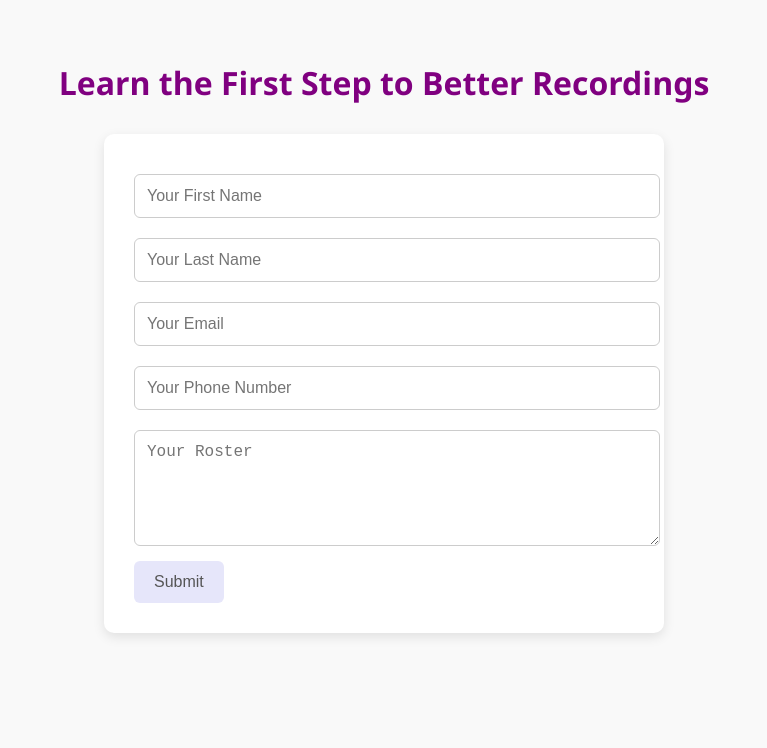
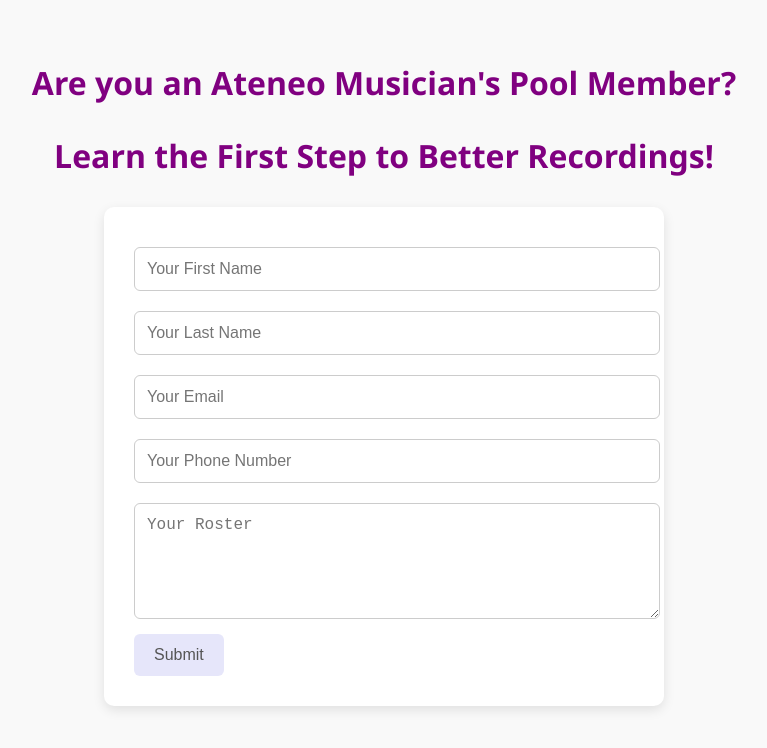
Before and after one commit to shawndruz/INDIGGLELP, a plain HTML site: page INDIGGLE LANDING PAGE/index.html in a window 1280 px wide. Shown: the whole page, without its empty margins (256-1023 px from the left). Drawn offline with Linux system fonts and the light colour scheme.

Commit message:
Update index.html

```diff
--- a/INDIGGLE LANDING PAGE/index.html
+++ b/INDIGGLE LANDING PAGE/index.html
@@ -8,7 +8,8 @@
 </head>
 <body>
   <div>
-    <h1 class="header">Learn the First Step to Better Recordings</h1>
+    <h1 class="header">Are you an Ateneo Musician's Pool Member?</h1>
+    <h2 class="header two">Learn the First Step to Better Recordings!</h2>
   </div>
 
   <div>
```
